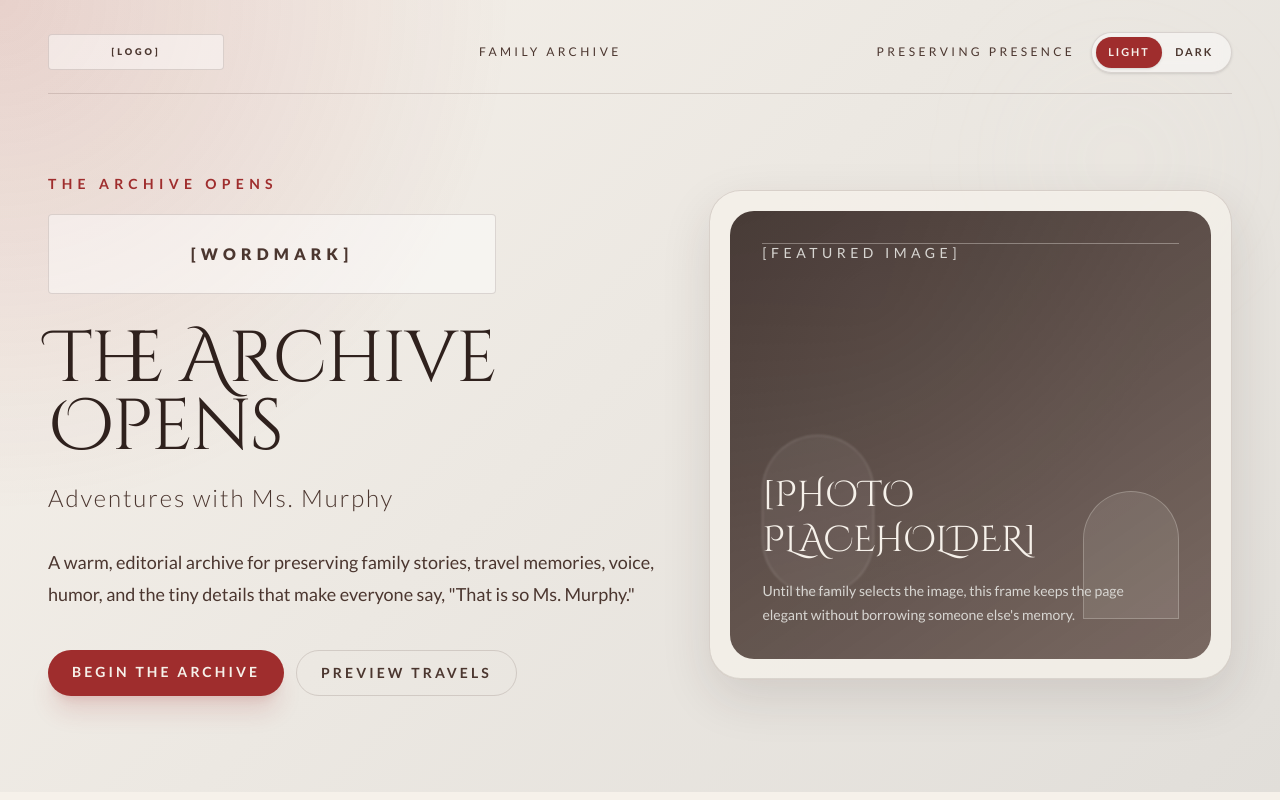
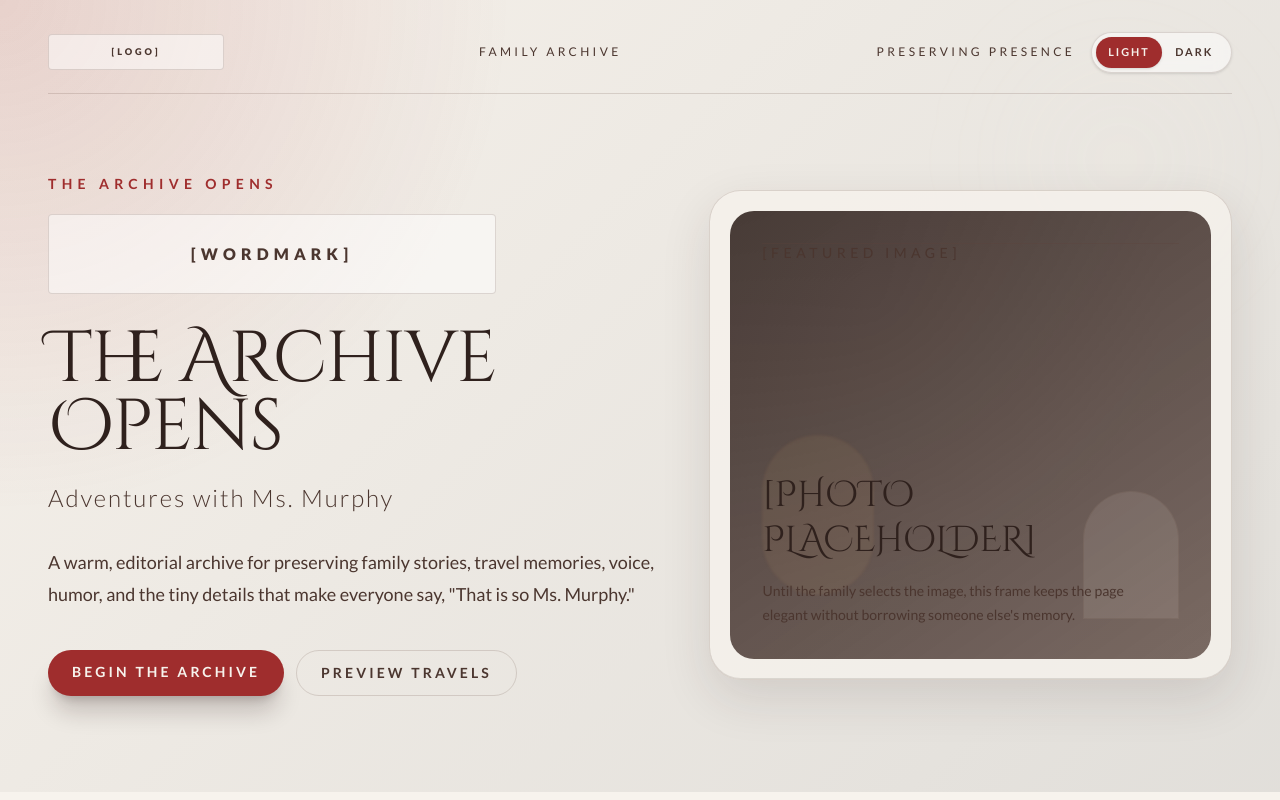
Before and after one commit to YCGEnt/laughsandeyerolls, a Next.js app: page / in a window 1280 px wide. Shown: the top 800 px of the page. Built offline with nearby package versions, Linux system fonts and the light colour scheme.

Commit message:
Add archive design tokens

```diff
--- a/app/page.tsx
+++ b/app/page.tsx
@@ -34,7 +34,7 @@ export default function Home() {
         <nav className="mx-auto flex max-w-7xl flex-wrap items-center justify-between gap-4 border-b border-line pb-5 text-xs uppercase tracking-[0.28em] text-muted">
           <Link
             aria-label="Laughs & Eye Rolls home"
-            className="inline-flex rounded-sm focus:outline-none focus:ring-2 focus:ring-vintage-crimson focus:ring-offset-4 focus:ring-offset-page"
+            className="inline-flex rounded-sm focus:outline-none focus:ring-2 focus:ring-accent-primary focus:ring-offset-4 focus:ring-offset-page"
             href="/"
           >
             <Wordmark
@@ -52,7 +52,7 @@ export default function Home() {
 
         <div className="mx-auto grid max-w-7xl gap-12 pt-14 lg:grid-cols-[1.08fr_0.92fr] lg:items-center lg:pt-20">
           <SoftReveal>
-            <p className="mb-5 text-sm font-semibold uppercase tracking-[0.38em] text-vintage-crimson">
+            <p className="mb-5 text-sm font-semibold uppercase tracking-[0.38em] text-accent-primary">
               The Archive Opens
             </p>
             <h1 className="sr-only">Laughs & Eye Rolls</h1>
@@ -74,13 +74,13 @@ export default function Home() {
             </p>
             <div className="mt-10 flex flex-col gap-3 sm:flex-row">
               <a
-                className="rounded-full bg-vintage-crimson px-6 py-3 text-center text-sm font-bold uppercase tracking-[0.22em] text-ivory-linen shadow-xl shadow-vintage-crimson/15 transition duration-300 hover:-translate-y-0.5 hover:bg-ink hover:text-page focus:outline-none focus:ring-2 focus:ring-vintage-crimson focus:ring-offset-4 focus:ring-offset-page"
+                className="rounded-full bg-accent-primary px-6 py-3 text-center text-sm font-bold uppercase tracking-[0.22em] text-parchment-surface shadow-xl shadow-red-950/20 transition duration-300 hover:-translate-y-0.5 hover:bg-accent-hover focus:outline-none focus:ring-2 focus:ring-accent-primary focus:ring-offset-4 focus:ring-offset-page"
                 href="#featured-story"
               >
                 Begin the archive
               </a>
               <a
-                className="rounded-full border border-line px-6 py-3 text-center text-sm font-bold uppercase tracking-[0.22em] text-muted transition duration-300 hover:-translate-y-0.5 hover:border-vintage-crimson hover:text-vintage-crimson focus:outline-none focus:ring-2 focus:ring-muted focus:ring-offset-4 focus:ring-offset-page"
+                className="rounded-full border border-line px-6 py-3 text-center text-sm font-bold uppercase tracking-[0.22em] text-muted transition duration-300 hover:-translate-y-0.5 hover:border-accent-primary hover:text-accent-primary focus:outline-none focus:ring-2 focus:ring-muted focus:ring-offset-4 focus:ring-offset-page"
                 href="#travel"
               >
                 Preview travels
@@ -96,19 +96,19 @@ export default function Home() {
               ease: [0.22, 1, 0.36, 1],
             }}
           >
-            <div className="portrait-scene relative min-h-[28rem] overflow-hidden rounded-[1.5rem] p-8 text-ivory-linen">
-              <div className="absolute inset-x-8 top-8 h-px bg-ivory-linen/35" />
-              <div className="absolute bottom-10 right-8 h-32 w-24 rounded-t-full border border-ivory-linen/25 bg-ivory-linen/10" />
-              <div className="absolute bottom-16 left-8 h-40 w-28 rounded-full border border-ivory-linen/20 bg-warm-smoke/10 blur-[1px]" />
+            <div className="portrait-scene relative min-h-[28rem] overflow-hidden rounded-[1.5rem] p-8 text-text-primary">
+              <div className="absolute inset-x-8 top-8 h-px bg-border-strong" />
+              <div className="absolute bottom-10 right-8 h-32 w-24 rounded-t-full border border-border-subtle bg-parchment-surface/10" />
+              <div className="absolute bottom-16 left-8 h-40 w-28 rounded-full border border-border-subtle bg-parchment-accent/10 blur-[1px]" />
               <div className="relative z-10 flex h-full min-h-[24rem] flex-col justify-between">
-                <p className="max-w-xs text-sm uppercase tracking-[0.32em] text-fog-gray">
+                <p className="max-w-xs text-sm uppercase tracking-[0.32em] text-text-secondary">
                   [FEATURED IMAGE]
                 </p>
                 <div>
                   <p className="font-display text-4xl leading-tight">
                     [PHOTO PLACEHOLDER]
                   </p>
-                  <p className="mt-4 max-w-sm text-sm leading-6 text-fog-gray">
+                  <p className="mt-4 max-w-sm text-sm leading-6 text-text-secondary">
                     Until the family selects the image, this frame keeps the page
                     elegant without borrowing someone else&apos;s memory.
                   </p>
@@ -122,7 +122,7 @@ export default function Home() {
       <section id="featured-story" className="px-5 py-16 sm:px-8 lg:px-12">
         <div className="mx-auto grid max-w-7xl gap-8 lg:grid-cols-[0.8fr_1.2fr] lg:items-stretch">
           <div>
-            <p className="text-sm font-bold uppercase tracking-[0.32em] text-vintage-crimson">
+            <p className="text-sm font-bold uppercase tracking-[0.32em] text-accent-primary">
               Featured story
             </p>
             <h2 className="mt-4 font-display text-4xl leading-tight text-ink sm:text-5xl">
@@ -141,7 +141,7 @@ export default function Home() {
               exact pause before Ms. Murphy decided whether the room deserved a
               laugh, an eye roll, or both.
             </p>
-            <p className="mt-6 border-l-2 border-vintage-crimson pl-5 text-base italic leading-7 text-muted">
+            <p className="mt-6 border-l-2 border-accent-primary pl-5 text-base italic leading-7 text-muted">
               &quot;We are saving the moment before the punchline, too.&quot;
             </p>
           </article>
@@ -151,7 +151,7 @@ export default function Home() {
       <section className="archive-band px-5 py-16 sm:px-8 lg:px-12">
         <div className="mx-auto max-w-7xl">
           <div className="max-w-3xl">
-            <p className="text-sm font-bold uppercase tracking-[0.32em] text-fog-gray">
+            <p className="text-sm font-bold uppercase tracking-[0.32em] text-text-secondary">
               Timeline preview
             </p>
             <h2 className="mt-4 font-display text-4xl sm:text-5xl">
@@ -161,14 +161,14 @@ export default function Home() {
           <div className="mt-10 grid gap-5 md:grid-cols-3">
             {timelineMoments.map((moment) => (
               <article
-                className="display-case rounded-[1.5rem] border border-ivory-linen/15 bg-ivory-linen/[0.06] p-6 transition duration-300 hover:-translate-y-1 hover:bg-ivory-linen/[0.09]"
+                className="display-case rounded-[1.5rem] border border-border-subtle bg-surface p-6 transition duration-300 hover:-translate-y-1 hover:bg-surface-elevated"
                 key={moment.title}
               >
-                <p className="text-xs font-bold uppercase tracking-[0.28em] text-warm-smoke">
+                <p className="text-xs font-bold uppercase tracking-[0.28em] text-text-muted">
                   {moment.year}
                 </p>
                 <h3 className="mt-4 text-xl font-bold">{moment.title}</h3>
-                <p className="mt-3 leading-7 text-fog-gray">{moment.description}</p>
+                <p className="mt-3 leading-7 text-text-secondary">{moment.description}</p>
               </article>
             ))}
           </div>
@@ -190,7 +190,7 @@ export default function Home() {
             </div>
           </div>
           <div>
-            <p className="text-sm font-bold uppercase tracking-[0.32em] text-vintage-crimson">
+            <p className="text-sm font-bold uppercase tracking-[0.32em] text-accent-primary">
               Travel memories
             </p>
             <h2 className="mt-4 font-display text-4xl leading-tight sm:text-5xl">
--- a/styles/globals.css
+++ b/styles/globals.css
@@ -2,13 +2,60 @@
 @import "tailwindcss";
 
 @theme {
+  --color-coffee-50: #f5f1ef;
+  --color-coffee-100: #ece2df;
+  --color-coffee-200: #d8c5c0;
+  --color-coffee-300: #c5a8a0;
+  --color-coffee-400: #b18b81;
+  --color-coffee-500: #9e6e61;
+  --color-coffee-600: #7e584e;
+  --color-coffee-700: #5f423a;
+  --color-coffee-800: #3f2c27;
+  --color-coffee-900: #201613;
+  --color-coffee-950: #160f0e;
+  --color-red-50: #f9ebeb;
+  --color-red-100: #f4d7d7;
+  --color-red-200: #e9afaf;
+  --color-red-300: #dd8888;
+  --color-red-400: #d26060;
+  --color-red-500: #c73838;
+  --color-red-600: #9f2d2d;
+  --color-red-700: #772222;
+  --color-red-800: #501616;
+  --color-red-900: #280b0b;
+  --color-red-950: #1c0808;
+  --color-parchment-50: #f7f3ed;
+  --color-parchment-100: #f0e7db;
+  --color-parchment-200: #e0cfb8;
+  --color-parchment-300: #d1b894;
+  --color-parchment-400: #c2a070;
+  --color-parchment-500: #b3884d;
+  --color-parchment-600: #8f6d3d;
+  --color-parchment-700: #6b522e;
+  --color-parchment-800: #47361f;
+  --color-parchment-900: #241b0f;
+  --color-parchment-950: #19130b;
   --color-espresso: #2f211d;
-  --color-espresso-deep: #261b18;
-  --color-cocoa-brown: #4b362f;
-  --color-vintage-crimson: #9f2d2d;
+  --color-espresso-deep: var(--color-coffee-900);
+  --color-cocoa-brown: var(--color-coffee-700);
+  --color-vintage-crimson: var(--color-red-600);
   --color-warm-smoke: #b8b4ae;
   --color-fog-gray: #d8d6d2;
   --color-ivory-linen: #f6f1ea;
+  --color-background: var(--theme-background);
+  --color-surface: var(--theme-surface);
+  --color-surface-elevated: var(--theme-surface-elevated);
+  --color-archive-depth: var(--theme-archive-depth);
+  --color-archive-shadow: var(--theme-archive-shadow);
+  --color-accent-primary: var(--theme-accent-primary);
+  --color-accent-hover: var(--theme-accent-hover);
+  --color-border-subtle: var(--theme-border-subtle);
+  --color-border-strong: var(--theme-border-strong);
+  --color-text-primary: var(--theme-text-primary);
+  --color-text-secondary: var(--theme-text-secondary);
+  --color-text-muted: var(--theme-text-muted);
+  --color-parchment-surface: var(--theme-parchment-surface);
+  --color-parchment-accent: var(--theme-parchment-accent);
   --color-page: var(--theme-page);
   --color-ink: var(--theme-ink);
   --color-muted: var(--theme-muted);
@@ -21,13 +68,27 @@
 }
 
 :root {
-  --theme-page: #f6f1ea;
-  --theme-ink: #2f211d;
-  --theme-muted: #4b362f;
+  --theme-background: #f7f3ed;
+  --theme-surface: #f0e7db;
+  --theme-surface-elevated: #ffffff;
+  --theme-archive-depth: #e0cfb8;
+  --theme-archive-shadow: rgba(32, 22, 19, 0.14);
+  --theme-accent-primary: #9f2d2d;
+  --theme-accent-hover: #772222;
+  --theme-border-subtle: rgba(95, 66, 58, 0.18);
+  --theme-border-strong: rgba(95, 66, 58, 0.28);
+  --theme-text-primary: #2f211d;
+  --theme-text-secondary: #4b362f;
+  --theme-text-muted: #7e584e;
+  --theme-parchment-surface: #f7f3ed;
+  --theme-parchment-accent: #c2a070;
+  --theme-page: var(--theme-background);
+  --theme-ink: var(--theme-text-primary);
+  --theme-muted: var(--theme-text-secondary);
   --theme-soft: #d8d6d2;
-  --theme-panel: rgba(255, 255, 255, 0.46);
-  --theme-panel-strong: rgba(246, 241, 234, 0.72);
-  --theme-line: rgba(75, 54, 47, 0.16);
+  --theme-panel: rgba(255, 255, 255, 0.5);
+  --theme-panel-strong: rgba(247, 243, 237, 0.72);
+  --theme-line: var(--theme-border-subtle);
   background: var(--theme-page);
   color: var(--theme-ink);
   color-scheme: light;
@@ -36,13 +97,27 @@
 }
 
 [data-theme="dark"] {
-  --theme-page: #2f211d;
-  --theme-ink: #f6f1ea;
-  --theme-muted: #d8d6d2;
-  --theme-soft: #b8b4ae;
-  --theme-panel: rgba(246, 241, 234, 0.07);
-  --theme-panel-strong: rgba(246, 241, 234, 0.06);
-  --theme-line: rgba(246, 241, 234, 0.18);
+  --theme-background: #2f211d;
+  --theme-surface: #3f2c27;
+  --theme-surface-elevated: #5f423a;
+  --theme-archive-depth: #201613;
+  --theme-archive-shadow: #160f0e;
+  --theme-accent-primary: #9f2d2d;
+  --theme-accent-hover: #772222;
+  --theme-border-subtle: rgba(177, 139, 129, 0.28);
+  --theme-border-strong: rgba(197, 168, 160, 0.36);
+  --theme-text-primary: #f6f1ea;
+  --theme-text-secondary: #d8d6d2;
+  --theme-text-muted: #b8b4ae;
+  --theme-parchment-surface: #f7f3ed;
+  --theme-parchment-accent: #c2a070;
+  --theme-page: var(--theme-background);
+  --theme-ink: var(--theme-text-primary);
+  --theme-muted: var(--theme-text-secondary);
+  --theme-soft: var(--theme-text-muted);
+  --theme-panel: rgba(63, 44, 39, 0.78);
+  --theme-panel-strong: rgba(95, 66, 58, 0.72);
+  --theme-line: var(--theme-border-subtle);
   color-scheme: dark;
 }
 
@@ -81,12 +156,15 @@ body {
 }
 
 [data-theme="dark"] .archive-home::before {
-  background: transparent;
+  background:
+    radial-gradient(circle at 86% 6%, rgba(159, 45, 45, 0.11), transparent 26rem),
+    radial-gradient(circle at 14% 45%, rgba(22, 15, 14, 0.36), transparent 32rem),
+    linear-gradient(180deg, transparent 0%, rgba(32, 22, 19, 0.22) 100%);
 }
 
 [data-theme="dark"] .archive-home::after {
-  background: transparent;
-  opacity: 0;
+  background: radial-gradient(circle at 50% 20%, transparent 36%, rgba(22, 15, 14, 0.28) 100%);
+  opacity: 1;
 }
 
 ::selection {
@@ -100,7 +178,9 @@ body {
 }
 
 [data-theme="dark"] .hero-wash {
-  background: #2f211d;
+  background:
+    radial-gradient(circle at top right, rgba(159, 45, 45, 0.1), transparent 38%),
+    linear-gradient(180deg, #3f2c27 0%, #2f211d 68%, #201613 100%);
 }
 
 .archive-spotlight {
@@ -110,8 +190,8 @@ body {
 }
 
 [data-theme="dark"] .archive-spotlight {
-  background: transparent;
-  opacity: 0;
+  background: radial-gradient(circle, rgba(159, 45, 45, 0.12), transparent 68%);
+  opacity: 0.7;
 }
 
 .display-case {
@@ -123,9 +203,9 @@ body {
 
 [data-theme="dark"] .display-case {
   box-shadow:
-    inset 0 1px 0 rgba(246, 241, 234, 0.16),
-    inset 0 0 32px rgba(246, 241, 234, 0.025),
-    0 22px 58px rgba(38, 27, 24, 0.42);
+    inset 0 1px 0 rgba(197, 168, 160, 0.18),
+    inset 0 0 34px rgba(22, 15, 14, 0.22),
+    0 22px 62px rgba(22, 15, 14, 0.48);
 }
 
 .portrait-scene {
@@ -135,7 +215,9 @@ body {
 }
 
 [data-theme="dark"] .portrait-scene {
-  background: #2f211d;
+  background:
+    radial-gradient(circle at 78% 78%, rgba(159, 45, 45, 0.1), transparent 12rem),
+    linear-gradient(145deg, #3f2c27 0%, #201613 100%);
 }
 
 .archive-band {
@@ -144,7 +226,8 @@ body {
 }
 
 [data-theme="dark"] .archive-band {
-  background: #2f211d;
+  background:
+    linear-gradient(180deg, #201613 0%, #2f211d 100%);
   color: #f6f1ea;
 }
 
@@ -154,7 +237,9 @@ body {
 }
 
 [data-theme="dark"] .travel-panel {
-  background: #2f211d;
+  background:
+    radial-gradient(circle at 18% 42%, rgba(159, 45, 45, 0.08), transparent 15rem),
+    linear-gradient(135deg, #3f2c27 0%, #201613 100%);
 }
 
 .travel-map {
@@ -164,7 +249,9 @@ body {
 }
 
 [data-theme="dark"] .travel-map {
-  background: #2f211d;
+  background:
+    radial-gradient(circle at 28% 32%, rgba(159, 45, 45, 0.1), transparent 8rem),
+    linear-gradient(135deg, #3f2c27 0%, #201613 100%);
 }
 
 @keyframes soft-reveal {
```
